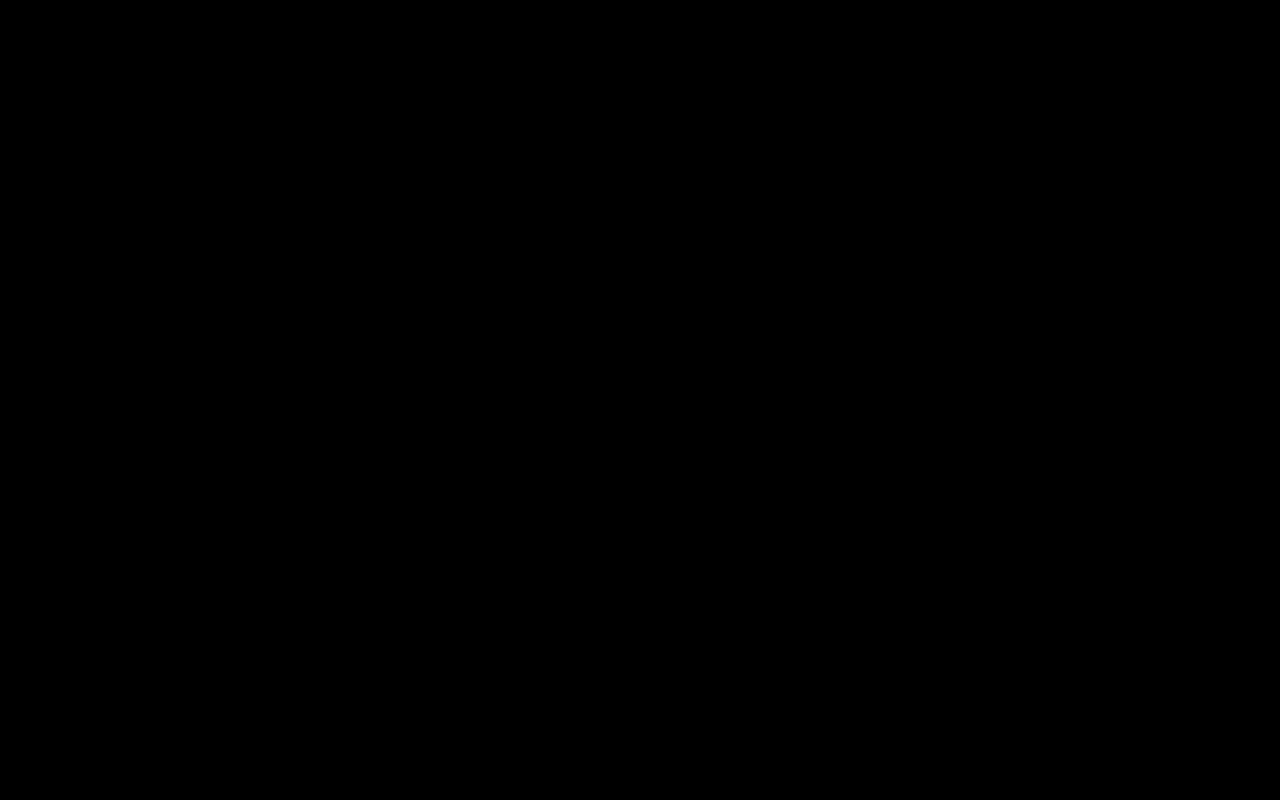
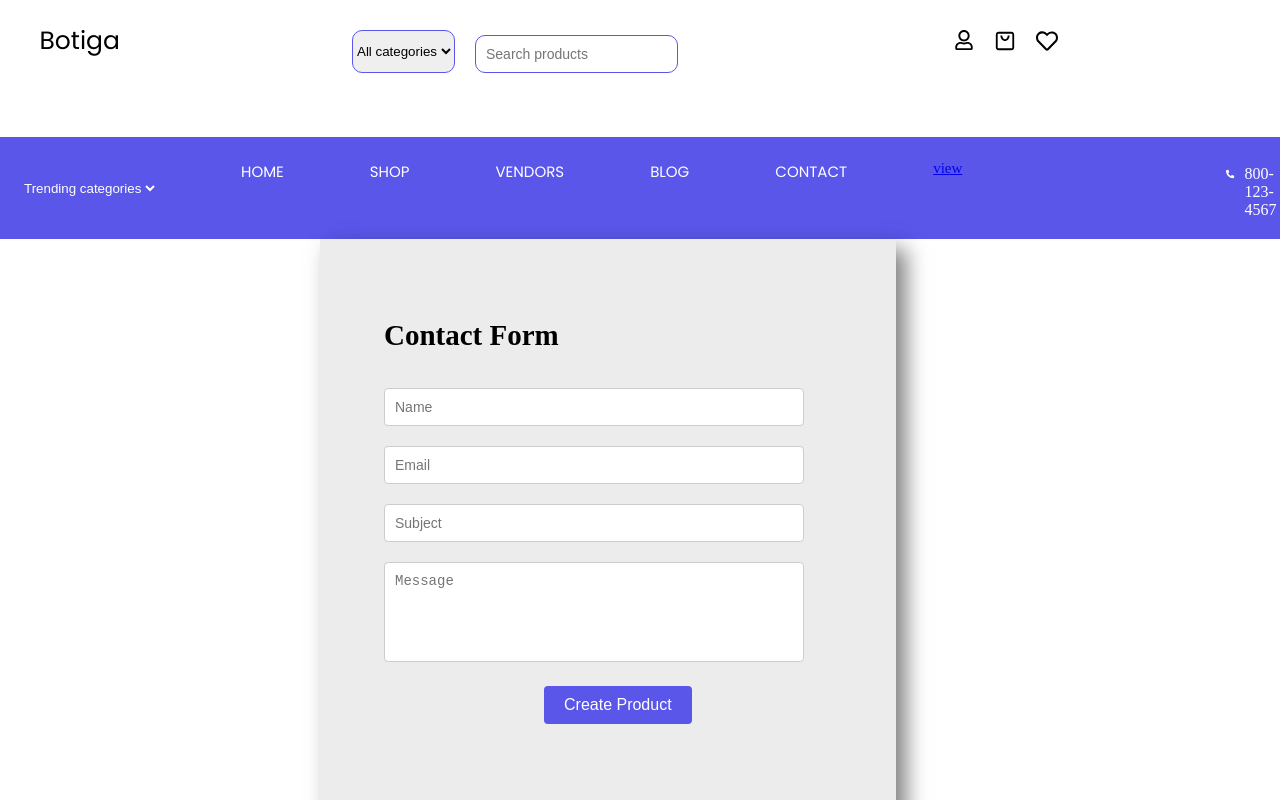
Before and after one commit to gisele-gisubizo/react-project-beginner, a React (Vite) app: page /NewContact in a window 1280 px wide. Before the commit this address had no page. Shown: the top 800 px of the page. Built offline with nearby package versions, Linux system fonts and the light colour scheme; a web font is replaced by a local one.

Commit message:
craeting a dynamic dashboard

```diff
--- a/src/App.jsx
+++ b/src/App.jsx
@@ -20,8 +20,8 @@ import SingleArrival from './components/SingleArrival'
 import SingleVendors from './components/SingleVendors'
 
 
-import HomeProduct from './components/HomeProduct'
-
+// import HomeProduct from './components/HomeProduct'
+import NewContact from './components/NewContact'
 
 
 function App() {
@@ -43,7 +43,7 @@ function App() {
   <Route path="/Shopcards/:id" element={<Shop2/>}/>
   <Route path="/singlearrival/:id" element={<SingleArrival/>}/>
   <Route path="/singlevendors" element={<SingleVendors/>}/>
-  <Route path="/HomeProduct" element={<HomeProduct/>}/>
+  <Route path="/NewContact" element={<NewContact/>}/>
 
 
     </Route>
--- a/src/components/HomeProduct.jsx
+++ b/src/components/HomeProduct.jsx
@@ -41,6 +41,8 @@ return(
 <button type='submit' className='button-HomeProducts'>Create Product</button>
 </form>
     </div>
+
+
 )
 
 }
--- /dev/null
+++ b/src/components/NewContact.jsx
@@ -0,0 +1,55 @@
+import React from 'react'
+import { useForm } from 'react-hook-form';
+import axios from 'axios';
+import '../styles/HomeProduct.css'
+
+
+
+function NewContact(){
+
+
+
+    const {register, handleSubmit}= useForm();
+     const click=(data)=>
+     {
+         const {name,email,subject,message}=data;
+         const formInfo=new FormData();
+         try{
+         formInfo.append('name',name);
+         formInfo.append('email',email);
+         formInfo.append('subject',subject);
+         formInfo.append('message',message);
+
+
+         const results= axios.post(`https://botiga-kvf9.onrender.com/product/createProduct`,formInfo,
+         {
+            headers:{
+
+             "Content-Type": "application/json"
+            }
+         }
+     ); console.log(results) ;
+         }
+         catch(error)
+         {
+        console(error)
+         }
+     }
+
+
+
+     return(
+
+         <div className='content-HomeProduct'>
+         <form  className='form-products' onSubmit={handleSubmit(click)}>
+         <h1>Contact Form</h1>
+             <input type="text" placeholder='Name' name='name' className='inputs-products' {...register('name',{required:true})} />
+             <input type="email" placeholder='Email' name='email' className='inputs-products' {...register('email',{lowercase:true})}/>
+             <input type="text" placeholder='Subject' name='subject' className='inputs-products' {...register('subject',{required:true})} />
+             <textarea name="message" placeholder='Message' className='inputs-products'   {...register('message',{required:true})} ></textarea>
+         <button type='submit' className='button-HomeProducts'>Create Product</button>
+         </form>
+             </div>
+     )
+ }
+ export default NewContact;
--- a/src/components/navbar.jsx
+++ b/src/components/navbar.jsx
@@ -68,7 +68,7 @@ function Navbar(){
         <Link to='/Vendors' className="custom-link"><li>VENDORS</li></Link>
         <Link to='/Blog' className="custom-link"> <li>BLOG</li></Link>
          <Link to='/Contact' className="custom-link"><li>CONTACT</li></Link>
-         <Link to ='/HomeProduct'><li>view</li></Link>
+         <Link to ='/NewContact'><li>view</li></Link>
 
          <div className="phone">
          <FaPhoneAlt size="18px" color="white"  />
--- a/src/styles/HomeProduct.css
+++ b/src/styles/HomeProduct.css
@@ -17,7 +17,7 @@
     padding-left: 4em;
     background: rgb(236, 236, 236);
     width: 60%;
-    height: 80%;
+    height: 90%;
     box-shadow: 10px 10px 20px rgba(0,0,0,0.5);
 }
 .inputs-products{
```
Also changed, not shown: src/DashBoard/DashBoardLayout.jsx (added, +15 -0 lines), src/DashBoard/NavBar.jsx (added, +15 -0 lines), src/DashBoard/Sidebar.jsx (added, +15 -0 lines), src/assets/dashBoard2.avif (added), src/assets/dashboard.jpg (added).
